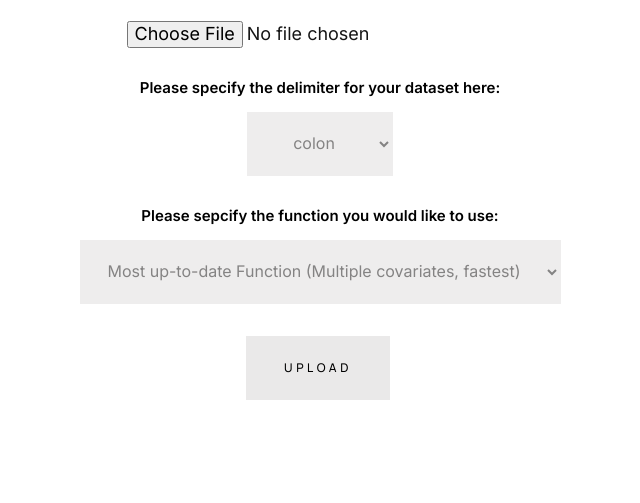
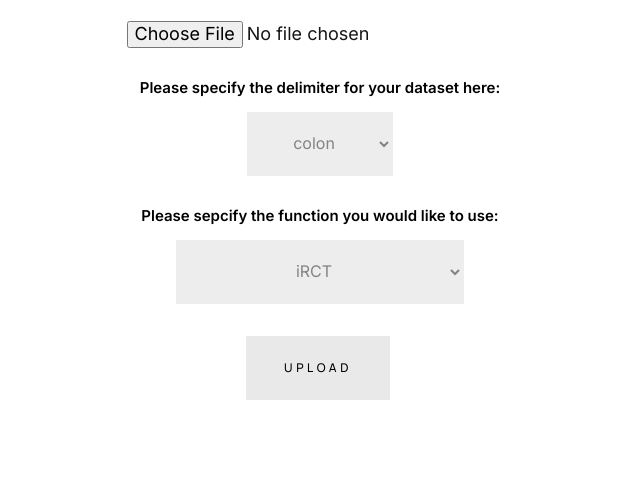
Before and after one commit to XiaJiang-2/iMedCausal, a Flask app: page /iRCTHome in a window 1280 px wide. Shown: the part 330-833 px from the top of the page, without its empty margins (320-960 px from the left). Run offline with Flask 2, Linux system fonts and the light colour scheme.

Commit message:
Updated text on home page

```diff
--- a/templates/home.html
+++ b/templates/home.html
@@ -10,9 +10,13 @@
         <h2>About Learning Causal Factors to a Chosen Target</h2>
         <p>The authors of this report predict that causal inference will continue to be a major research imperative of Artificial Intelligence. In many cases, we are interested in knowing the causal risk factors of a chosen target. For examples, in medicine, we would be interested in knowing the causal risk factors for breast cancer metastasis; In biomedicine, we would be interested in knowing the genetic risk factors that are directly responsible for Alzheimer’s disease; in clinical practice, we would be interested in knowing the treatment effect of a new drug on a particular disease. Note that cause and causal effect (the treatment effect in my occasions) go side by side. We have many existing machine learning methods that can help learn associations/correlations/dependencies between some factors and a chosen target, which is often called a class feature in machine learning, but those factors are not causal and may not have a causal influence on the chosen target. Learning the causal factors of a chosen target from data is a state-of-the-art approach for understanding the causal mechanisms, helping improve personalized prediction of the chosen target and conduct intervention efficiently and effectively.
 
-            In this category of our iMedCausal, we are currently including four methods for learning causal factors to a chosen target, while in the meantime we will continue to develop new methods on our own and search for other existing methods, to be included. The current four methods consists of MBIL <PLEASE ADD THE FULL LIST HERE, AND PLEASE ADD THE INTRODUCTION TO EACH OF THE METHODS BASED ON OUR “README” FILES”>
+            In this category of our iMedCausal, we are currently including four methods for learning causal factors to a chosen target, while in the meantime we will continue to develop new methods on our own and search for other existing methods, to be included. The current four methods consists of
 
         </p>
+        <!-- <ul>MBIL - This is the MBIL version of java which uses Markov Blanket and Interactive factor learning in order to determine the direct causes for the chosen variable.</ul>-->
+        <ul>iRCT - This is the most up-to-date version of iRCT which uses propensity scores based off of all covariates in order to do matching and then calculates the average treatment effect using these matches.</ul>
+        <ul>Multi-covariate iterative iRCT - This method uses an iterative process to slowly work through all the data selecting the best match based on propensity scores calcualted via all covariates. This method may take a while due to the iterative nature. Best to use on small datasets.</ul>
+        <ul>Single-covariate iRCT - This is the most basic form of iRCT allowing you to select a treatment, outcome, and the single covariate to match on. This method may take a while due to the iterative nature. Best to use on small datasets.</ul>
         <br/>
 
         <a href="/iRCTHome">Go to iRCT page.</a>
--- a/templates/iRCT_Home.html
+++ b/templates/iRCT_Home.html
@@ -33,9 +33,9 @@
             <label for="functionNum">Please sepcify the function you would like to use:</label>
             <select id="functions" name="functionNum">
                 <!-- <option value="1">MBIL</option> -->
-                <option value="2">Most up-to-date Function (Multiple covariates, fastest)</option>
-                <option value="3">Multiple covariates iterative propensity score method</option>
-                <option value="4">Single covariate iterative method</option>
+                <option value="2">iRCT</option>
+                <option value="3">Multi-covariate iterative iRCT</option>
+                <option value="4">Single-covariate iRCT</option>
             </select>
             <br/>
 
```
